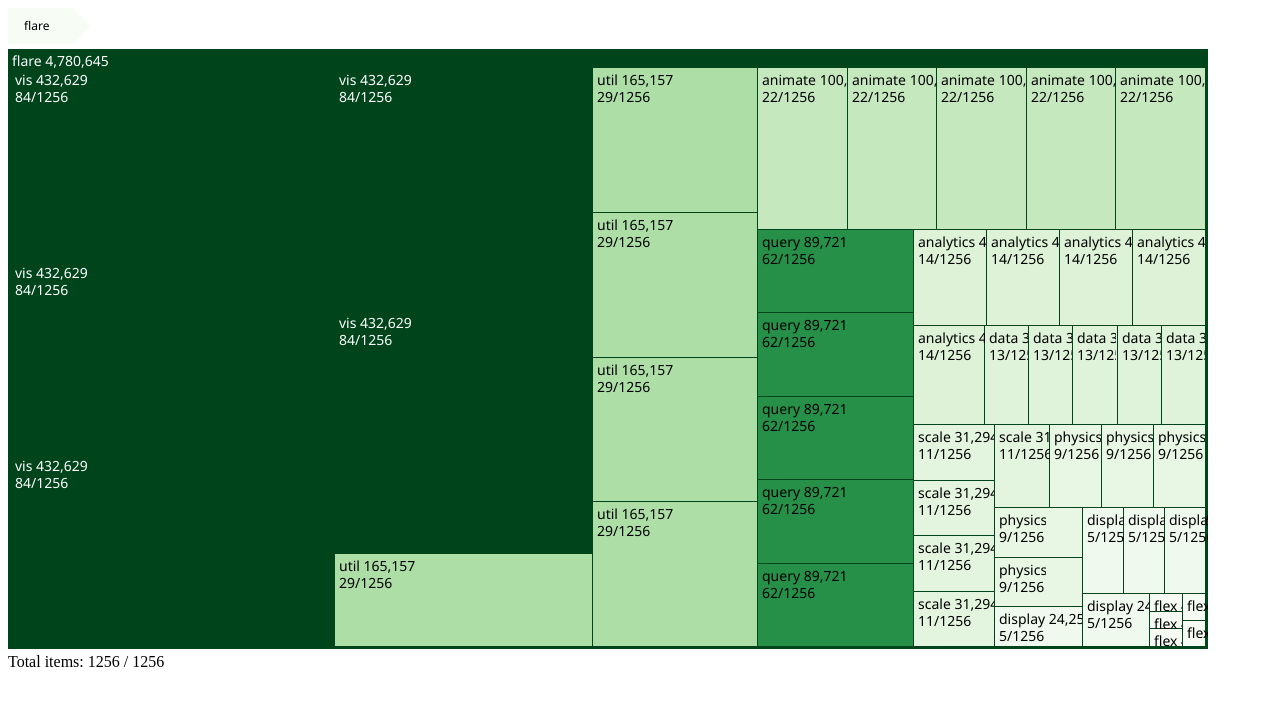
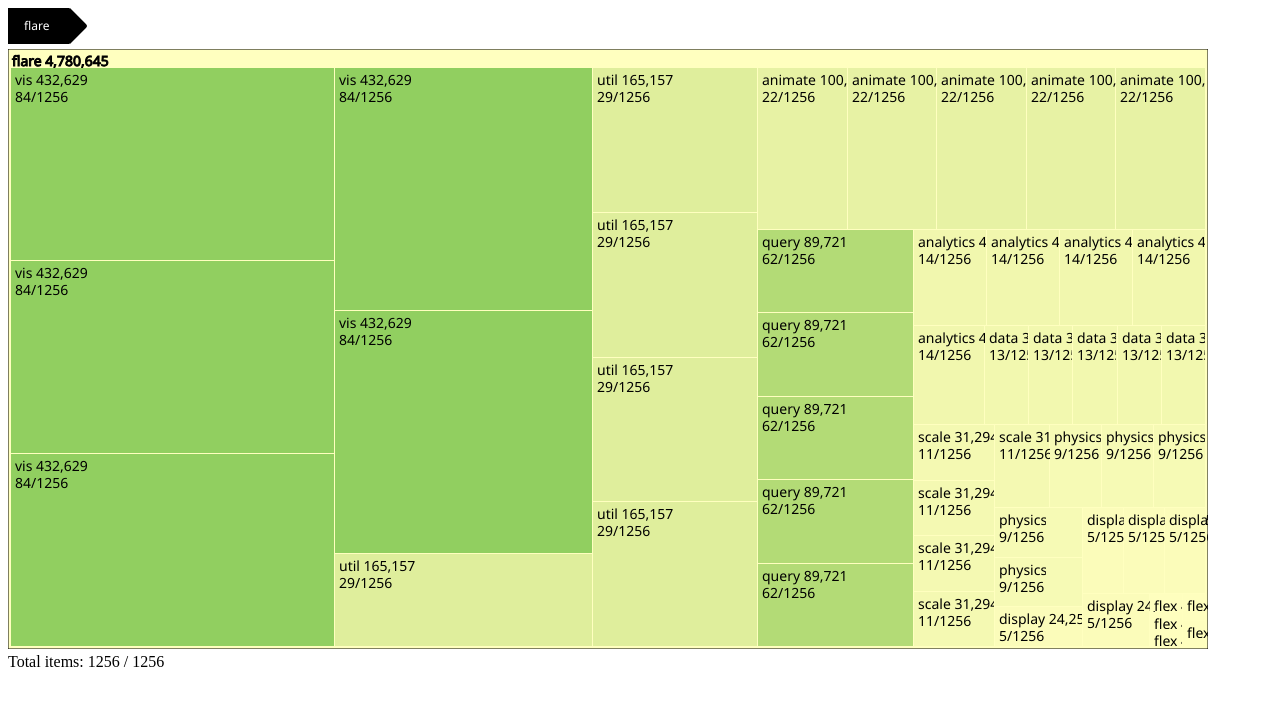
Before and after one commit to jquintozamora/react-d3-treemap, a React app: page / in a window 1280 px wide. Shown: the top 706 px of the page. Built offline with nearby package versions, Linux system fonts and the light colour scheme; the HTML template or start-up script is replaced by a standard one.

Commit message:
solve nagication issue and colors

```diff
--- a/app/src/components/Breadcrumb/Breadcrumb.tsx
+++ b/app/src/components/Breadcrumb/Breadcrumb.tsx
@@ -62,6 +62,8 @@ export const BreadcrumbStyled = styled(Breadcrumb) `
         padding: 0 10px 0 30px;
         position: relative;
         cursor: pointer;
+        background-color: #ffffff;
+        background-color: ${props => props.bgColor};
     }
 
     a:first-child {
@@ -78,7 +80,7 @@ export const BreadcrumbStyled = styled(Breadcrumb) `
         transform: scale(.707) rotate(45deg);
         z-index: 1;
         box-shadow: 2px -2px 0 2px rgb(206, 230, 140);
-        box-shadow: 2px -2px 0 2px ${props => props.currentBgColor};
+        box-shadow: 1px -1px 0 0px ${props => props.currentBgColor};
         border-radius: 0 5px 0 50px;
         background-color: #ffffff;
         background-color: ${props => props.bgColor};
--- a/app/src/components/Node/Node.module.css
+++ b/app/src/components/Node/Node.module.css
@@ -1,7 +1,11 @@
-
 .node {
   cursor: pointer;
 }
+
+.rootNode {
+  stroke: #000000;
+}
+
 .node rect:hover {
-  stroke: #000;
+  stroke: #000000;
 }
--- a/app/src/components/Node/Node.tsx
+++ b/app/src/components/Node/Node.tsx
@@ -37,7 +37,7 @@ class Node extends React.Component<INodeProps, {}> {
             <g
                 transform={`translate(${xTranslated},${yTranslated})`}
                 // ref={id}
-                className={styles.node + " " + (isSelectedNode === true ? "selectedNode" : null)}
+                className={styles.node + " " + (nodeTotalNodes === globalTotalNodes ? styles.rootNode : null)}
                 id={id}
                 onClick={hasChildren ? onClick : null}
                 style={{ cursor }}
--- a/app/src/components/TreeMap/TreeMap.tsx
+++ b/app/src/components/TreeMap/TreeMap.tsx
@@ -110,6 +110,7 @@ class TreeMap extends React.Component<ITreeMapProps, ITreeMapState> {
 
         // Color domain = number of children
         const d = extent(this._nodes, (n) => n.parent !== null ? n.descendants().length : 1);
+        // const d = extent(this._nodes, (n) => n.descendants().length );
 
         // Color domain = size (value)
         // const d = extent(this._nodes, (n) => {
@@ -136,7 +137,7 @@ class TreeMap extends React.Component<ITreeMapProps, ITreeMapState> {
 
 
     public render() {
-        const { width, height, breadCrumbItems, selectedNode } = this.state;
+        const { width, height, breadCrumbItems, selectedNode, totalNodes } = this.state;
 
         let reactNodes: any = [];
         const maxLevel = 1;
@@ -153,11 +154,12 @@ class TreeMap extends React.Component<ITreeMapProps, ITreeMapState> {
         };
         iterateAllChildren(selectedNode, 0);
 
-        const highestBgColor = this._nodesbgColorFunction(0);
+        const highestBgColor = this._nodesbgColorFunction(totalNodes);
+        const lowestBgColor = this._nodesbgColorFunction(1);
         return (
             <div>
                 <BreadcrumbStyled
-                    bgColor={"white"}
+                    bgColor={lowestBgColor}
                     hoverBgColor={highestBgColor}
                     currentBgColor={highestBgColor}
                     items={breadCrumbItems}
@@ -178,6 +180,9 @@ class TreeMap extends React.Component<ITreeMapProps, ITreeMapState> {
 
 
     private _getNode(node: HierarchyRectangularNode<{}>) {
+        const { valueFormat } = this.props;
+        const { width, height, totalNodes } = this.state;
+
         const name = (node as any).data.name;
         // TODO: Change this Id value by the right id
         const id = (node as any).data.name;
@@ -189,11 +194,12 @@ class TreeMap extends React.Component<ITreeMapProps, ITreeMapState> {
         // Color domain = size (value)
         // const backgroundColor = this._nodesbgColorFunction(node.value);
         // Color domain = number of children
-        const backgroundColor = this._nodesbgColorFunction(nodeTotalNodes);
+        let backgroundColor = this._nodesbgColorFunction(nodeTotalNodes);
+        if (node.parent === null) {
+            backgroundColor = this._nodesbgColorFunction(1);
+        }
         const colorText = Utils.getHighContrastColorFromString(backgroundColor);
 
-        const { valueFormat } = this.props;
-        const { width, height, totalNodes } = this.state;
         return (
             <NodeContainer
                 {...node}
--- a/app/src/containers/App.tsx
+++ b/app/src/containers/App.tsx
@@ -11,8 +11,8 @@ export default class App extends React.Component<{}, {}> {
                 data={data}
                 // bgColorRangeLow={"#007AFF"}
                 // bgColorRangeHigh={"#FFF500"}
-                // bgColorRangeLow={"#91CF60"}
-                // bgColorRangeHigh={"#FFFFBF"}
+                 bgColorRangeLow={"#FFFFBF"}
+                 bgColorRangeHigh={"#91CF60"}
             />
         );
     }
--- a/app/src/utils/Utils.ts
+++ b/app/src/utils/Utils.ts
@@ -14,7 +14,7 @@ export class Utils {
     }
 
     public static getRGBColor(color: string) {
-        if (color === "white") {
+        if (color === "white" || color === "papayawhip") {
             return {
                 r: 255,
                 g: 255,
```
